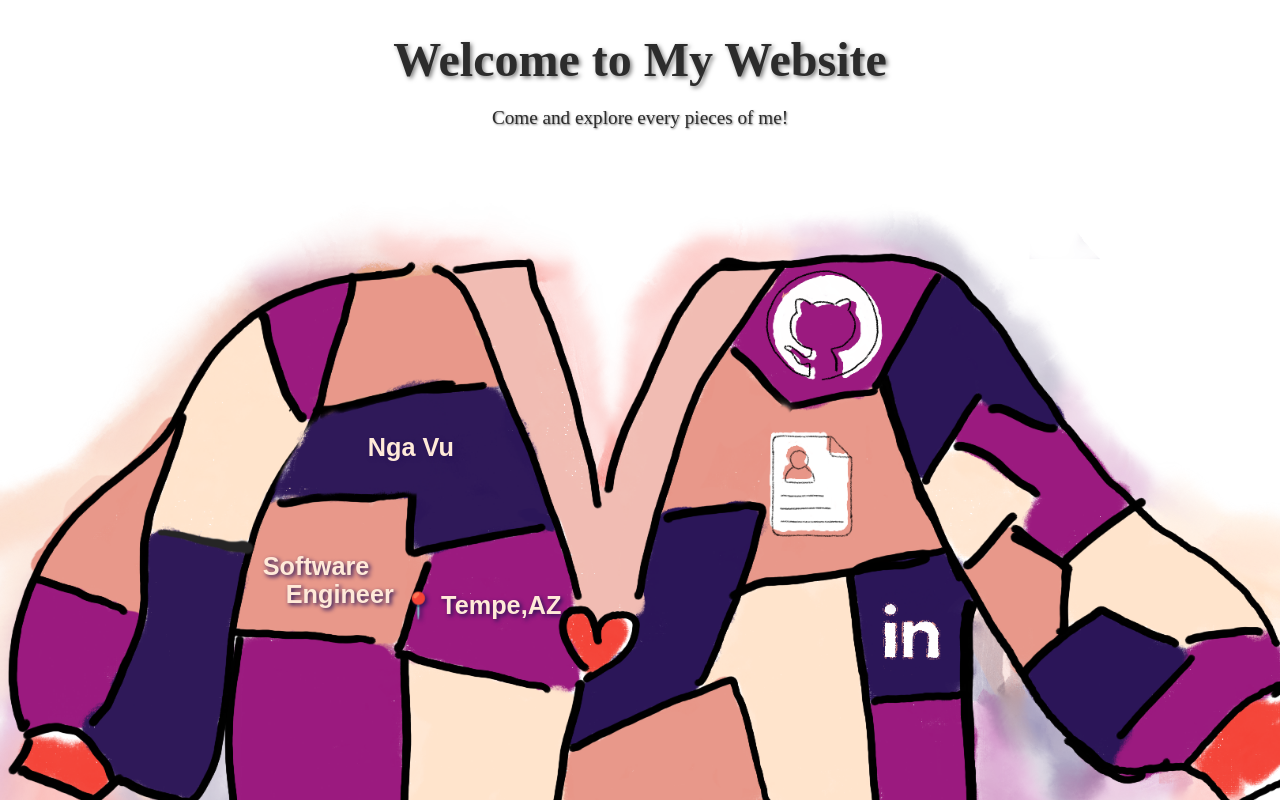
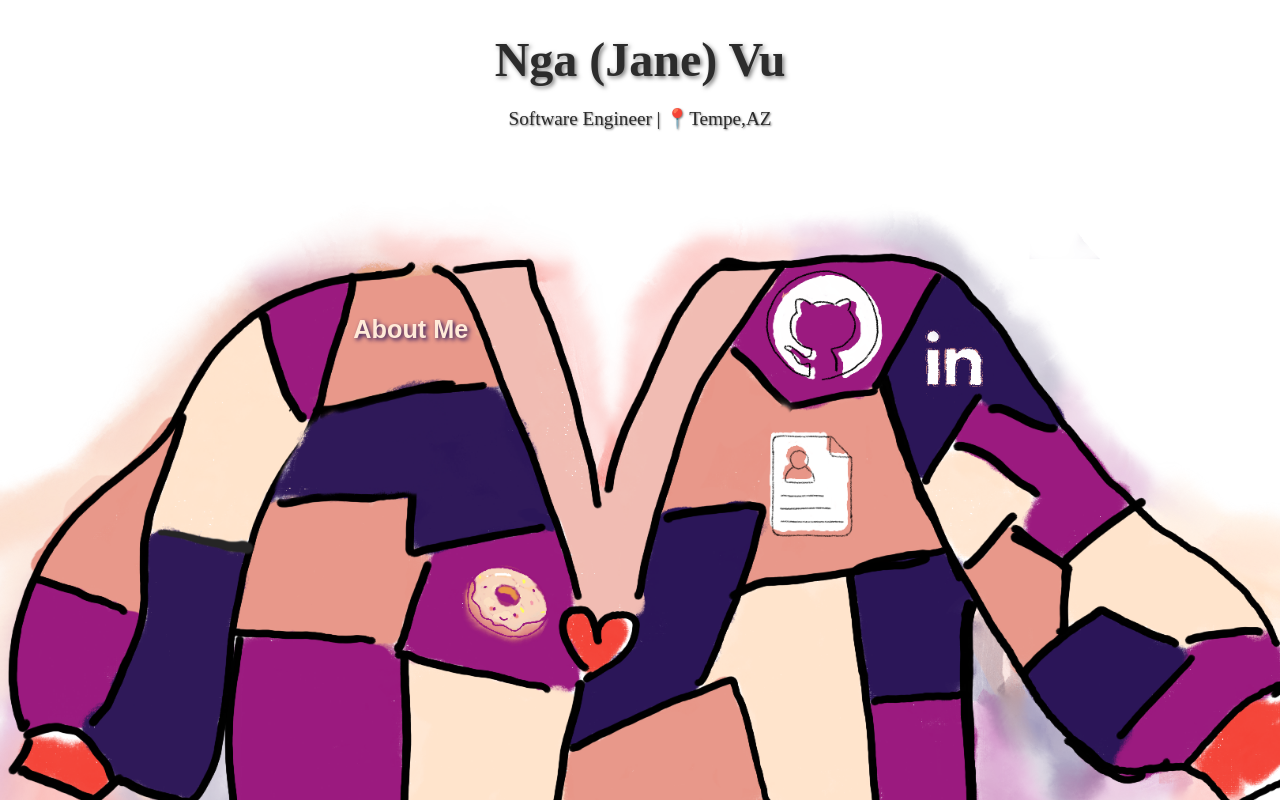
Before and after one commit to ngavu2004/personal-website2-nextjs, a Next.js app: page / in a window 1280 px wide. Built offline with nearby package versions, Linux system fonts and the light colour scheme.

Commit message:
feat: update text and layout in InteractivePatches component and modify homepage content

```diff
--- a/src/app/globals.css
+++ b/src/app/globals.css
@@ -97,9 +97,8 @@ svg {
     transition: all 0.3s ease;
 }
 
-#about-link .patch-text,
-#job-link .patch-text,
-#location-link .patch-text {
+#about-link .patch-text
+{
     opacity: 1; /* Show text by default for the About patch */
     font-size: 2rem;
     text-shadow: 2px 2px 4px var(--cardigan-blue);
--- a/src/app/page.tsx
+++ b/src/app/page.tsx
@@ -6,8 +6,8 @@ export default function Home() {
     <div className="container">
       <div className="overlay">
         <div className="content">
-          <h1>Welcome to My Website</h1>
-          <p>Come and explore every pieces of me!</p>
+          <h1>Nga (Jane) Vu</h1>
+          <p>Software Engineer | 📍Tempe,AZ</p>
         </div>
       </div>
 
--- a/src/components/InteractivePatches.tsx
+++ b/src/components/InteractivePatches.tsx
@@ -9,9 +9,9 @@ export default function InteractivePatches() {
         <g className="patch-group">
           <polygon
             className="patch"
-            points="401.5,557 338.5,671 523,665.5 518.5,734.5 700.5,697 635.5,515.5 401.5,557"
+            points="441.5,393.5 403.5,554 633.5,515.5 579.5,380 441.5,393.5"
           />
-          <text x="520" y="600" className="patch-text">Nga Vu</text>
+          <text x="520" y="450" className="patch-text">About Me</text>
         </g>
       </Link>
 
@@ -39,9 +39,9 @@ export default function InteractivePatches() {
         <g className="patch-group">
           <polygon
             className="patch"
-            points="1196,731.5 1078,759.5 1099.5,920 1226,911.5 1226,911.5 1226,813 1239,797 1196,731.5"
+            points="1194,376.5 1113.5,520 1161,644 1246,545 1348,564 1194,376.5"
           />
-          <text x="1150" y="830" className="patch-text">LinkedIn</text>
+          <text x="1220" y="480" className="patch-text">LinkedIn</text>
         </g>
       </Link>
 
@@ -52,19 +52,18 @@ export default function InteractivePatches() {
             points="340,671 295,829 516,856 548,750 516,734.5 516,671 340,671"
           />
           <text x="420" y="750" className="patch-text" fontSize="20">
-            <tspan x="400" dy="0">Software</tspan>
-            <tspan x="430" dy="35">Engineer</tspan>
+            Blogs
           </text>
         </g>
       </Link>
 
-      <Link href="" id="location-link" className="patch-link">
+      <Link href="" id="recipe-link" className="patch-link">
         <g className="patch-group">
           <polygon
             className="patch"
             points="707.5,704.5 551,733 508,853 726.5,911.5 739.5,894.5 714.5,853 714.5,818.5 733.5,798.5 707.5,704.5"
           />
-          <text x="610" y="800" className="patch-text">📍 Tempe,AZ</text>
+          <text x="610" y="800" className="patch-text">Recipes</text>
         </g>
       </Link>
 
@@ -72,9 +71,9 @@ export default function InteractivePatches() {
         <g className="patch-group">
           <polygon
             className="patch"
-            points="441.5,393.5 403.5,554 633.5,515.5 579.5,380 441.5,393.5"
+            points="401.5,557 338.5,671 523,665.5 518.5,734.5 700.5,697 635.5,515.5 401.5,557"
           />
-          <text x="500" y="450" className="patch-text">1</text>
+          <text x="500" y="600" className="patch-text">Projects</text>
         </g>
       </Link>
 
@@ -132,9 +131,9 @@ export default function InteractivePatches() {
         <g className="patch-group">
           <polygon
             className="patch"
-            points="1194,376.5 1113.5,520 1161,644 1246,545 1348,564 1194,376.5"
+            points="1196,731.5 1078,759.5 1099.5,920 1226,911.5 1226,911.5 1226,813 1239,797 1196,731.5"
           />
-          <text x="1194" y="450" className="patch-text">7</text>
+          <text x="1150" y="830" className="patch-text">7</text>
         </g>
       </Link>
     </svg>
```
Also changed, not shown: public/images/bg_image.png.
